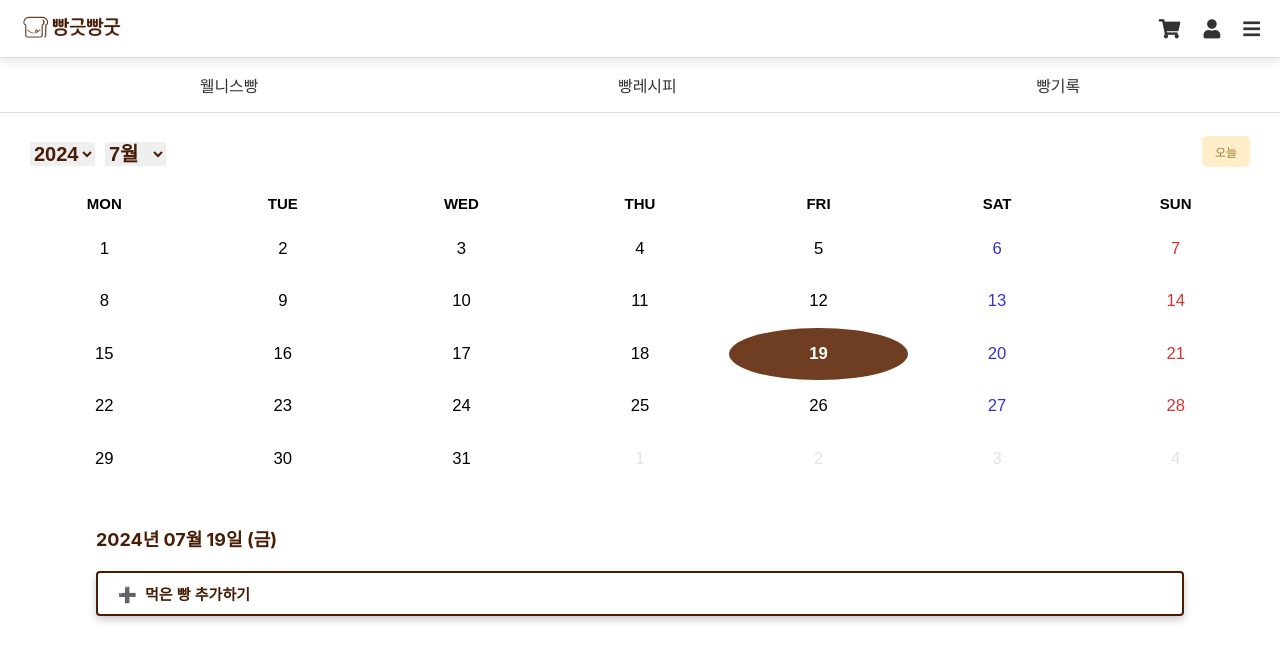
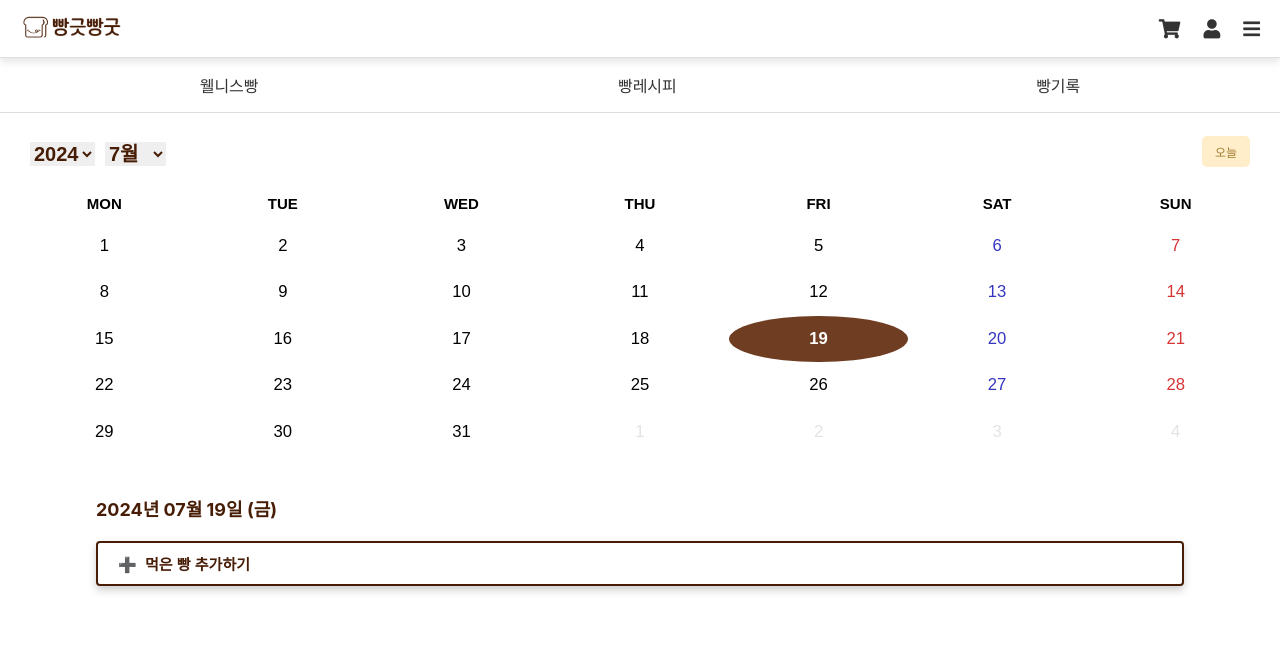
Before and after one commit to Likelion-at-SMWU-12th/DreamPatissier-Client, a React (Create React App) app in the folder dream/: page /diary in a window 1280 px wide. Shown: the top 662 px of the page. Built offline with nearby package versions, Linux system fonts and the light colour scheme.

Commit message:
[Style] 스티커 및 날짜 스타일 수정
스티커가 부착된 날짜를 선택했을 때랑 배경색을 맞추기 위해서 일부 스타일 수정함

```diff
--- a/dream/src/styles/Diary.css
+++ b/dream/src/styles/Diary.css
@@ -26,7 +26,7 @@
 
 /* 날짜 셀의 기본 스타일링 */
 .react-calendar__tile {
-  padding: 15px;
+  padding: 12px;
   position: relative;
   display: flex;
   justify-content: center;
@@ -38,11 +38,8 @@
 .react-calendar__tile--active {
   background: #6f3d21 !important;
   color: white !important;
-  border-radius: 100%;
+  border-radius: 50%; /* 원형으로 만들기 위해 50%로 수정 */
   font-weight: bold;
-  display: flex;
-  justify-content: center;
-  align-items: center;
 }
 
 /* 오늘 날짜 스타일 */
```
